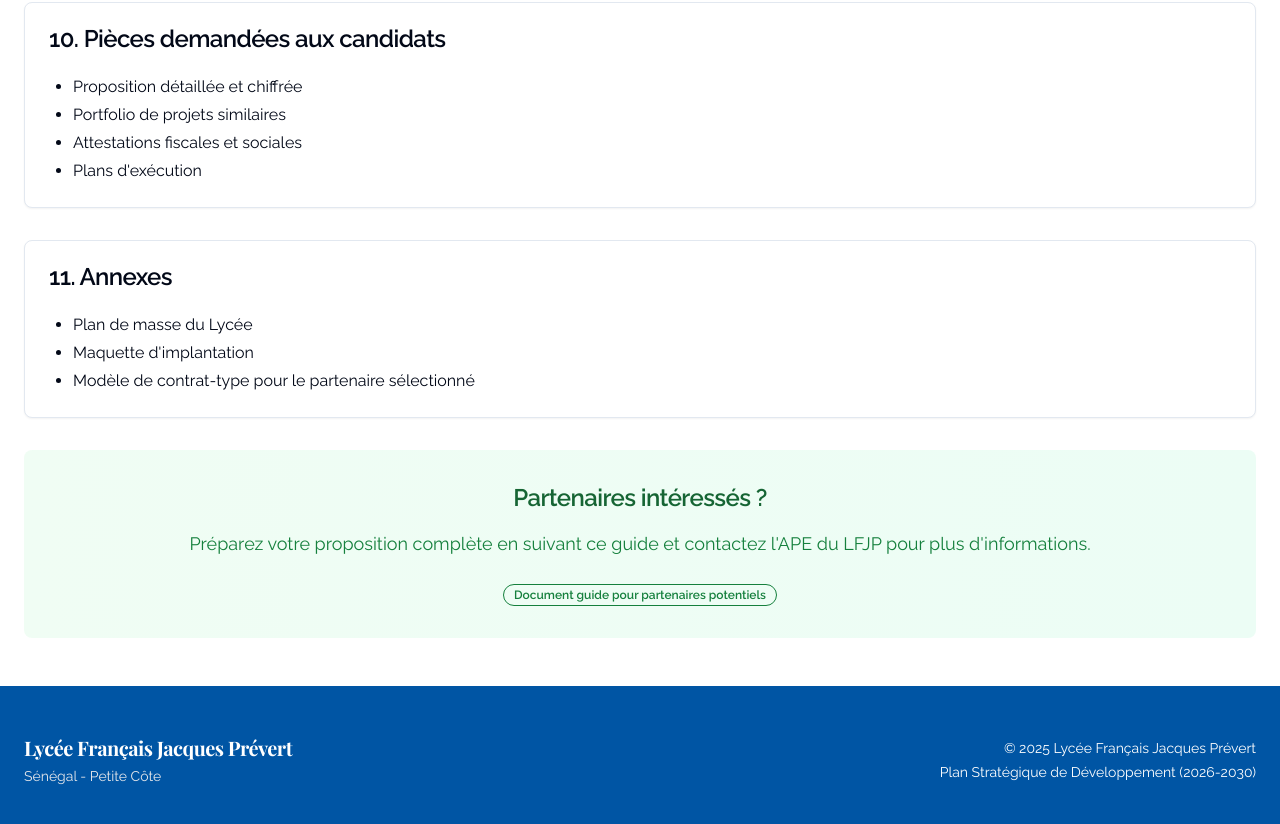
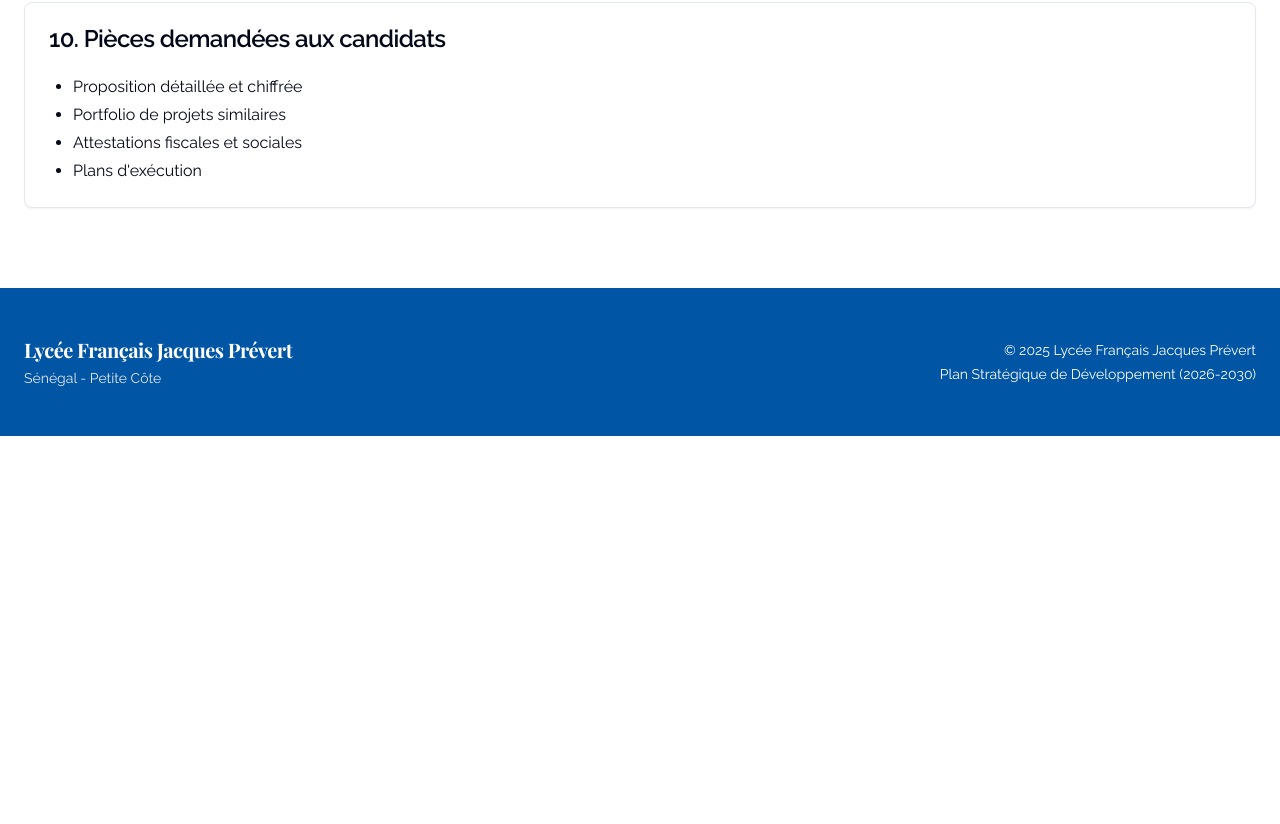
Before and after one commit to BastienCapel/psd-lfjp, a React (Vite) app: page /construction-cantine in a window 1280 px wide. Shown: the part 3798-4622 px from the top of the page. After the commit the page ends 4234 px from the top, so only its background shows below. Built offline with nearby package versions, Linux system fonts and the light colour scheme.

Commit message:
Remove annexes and partners section

```diff
--- a/src/pages/ConstructionCantine.tsx
+++ b/src/pages/ConstructionCantine.tsx
@@ -320,32 +320,7 @@ const ConstructionCantine = () => {
           </CardContent>
         </Card>
 
-        {/* Annexes */}
-        <Card className="mb-8">
-          <CardHeader>
-            <CardTitle>11. Annexes</CardTitle>
-          </CardHeader>
-          <CardContent>
-            <ul className="list-disc ml-6 space-y-1">
-              <li>Plan de masse du Lycée</li>
-              <li>Maquette d'implantation</li>
-              <li>Modèle de contrat-type pour le partenaire sélectionné</li>
-            </ul>
-          </CardContent>
-        </Card>
 
-        {/* Call to Action */}
-        <div className="text-center bg-gradient-to-r from-green-50 to-emerald-50 p-8 rounded-lg">
-          <h2 className="text-2xl font-bold text-green-800 mb-4">
-            Partenaires intéressés ?
-          </h2>
-          <p className="text-lg text-green-700 mb-6">
-            Préparez votre proposition complète en suivant ce guide et contactez l'APE du LFJP pour plus d'informations.
-          </p>
-          <Badge variant="outline" className="text-green-700 border-green-700">
-            Document guide pour partenaires potentiels
-          </Badge>
-        </div>
       </div>
 
       <Footer />
```
